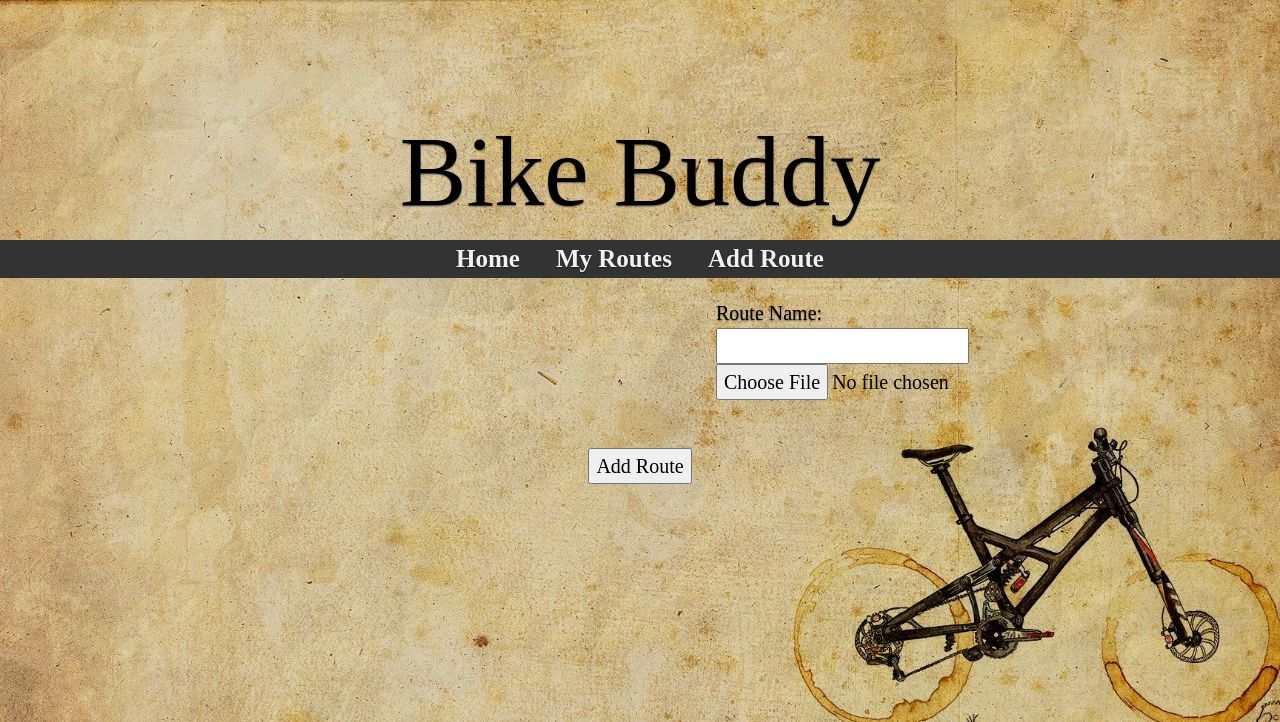
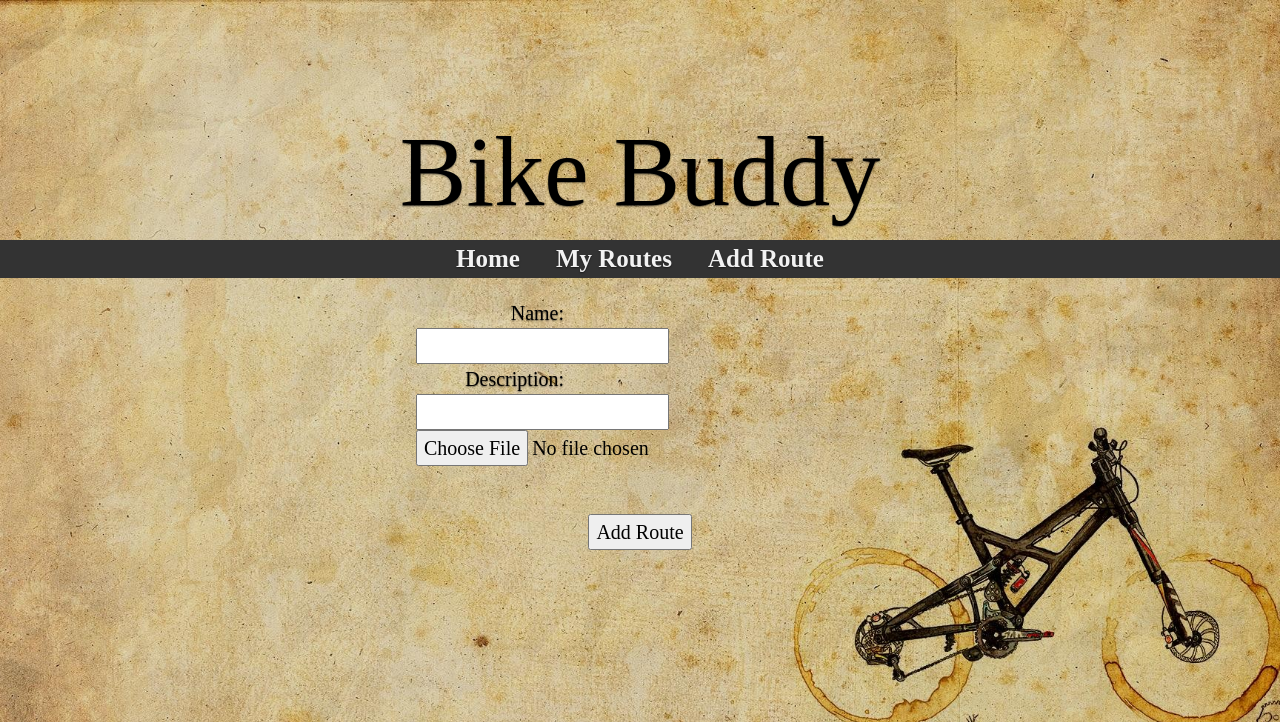
Before and after one commit to chrisb9719/bikebuddy, a Django app: page /add_route/ in a window 1280 px wide. Shown: the top 722 px of the page. Run offline with Django 3.2, Linux system fonts and the light colour scheme; parts of the project's set-up code (start-up, migrations or seed data) failed here and were passed over; some libraries are stand-ins or nearby versions; some web fonts are replaced.

Commit message:
Altered layout of 'add route' page

```diff
--- a/buddyapp/forms.py
+++ b/buddyapp/forms.py
@@ -2,5 +2,6 @@ from django import forms
 from buddyapp.models import Route
 
 class UploadRouteForm(forms.Form):
-    title = forms.CharField(max_length = 50)
+    name = forms.CharField(max_length = 50, help_text="Name: ")
+    description = forms.CharField(max_length = 300, help_text = "Description: ")
     route = forms.FileField()
--- a/static/css/cover.css
+++ b/static/css/cover.css
@@ -69,9 +69,9 @@ body {
 }
 
 .form-text {
-	margin-right: 250px;
-	margin-left: 700px;
-	text-align: left;
+	margin-right: 700px;
+	margin-left: 400px;
+	text-align: right;
 	font-size: 20px
 }
 
--- a/templates/buddyapp/add_route.html
+++ b/templates/buddyapp/add_route.html
@@ -9,11 +9,7 @@
 {% block body %}
 <div class="form-text">
 	<p>
-		Route Name:
 		{% csrf_token %}
-		{% for hidden in form.hidden_fields %}
-			{{ hidden }}
-		{% endfor %}
 	{% for field in form.visible_fields %}
 		{{ field.errors }}
 		{{ field.help_text}}
```
Also changed, not shown: 1 other file.
